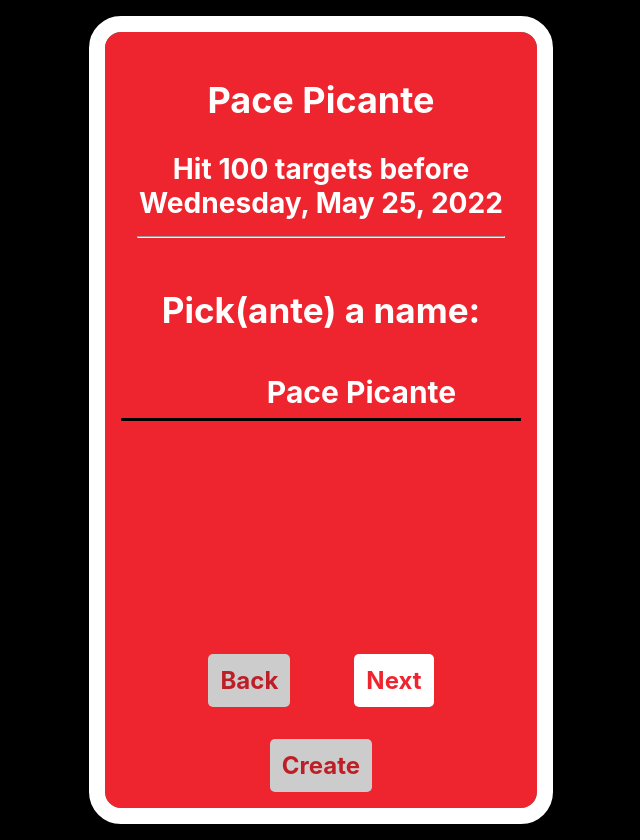
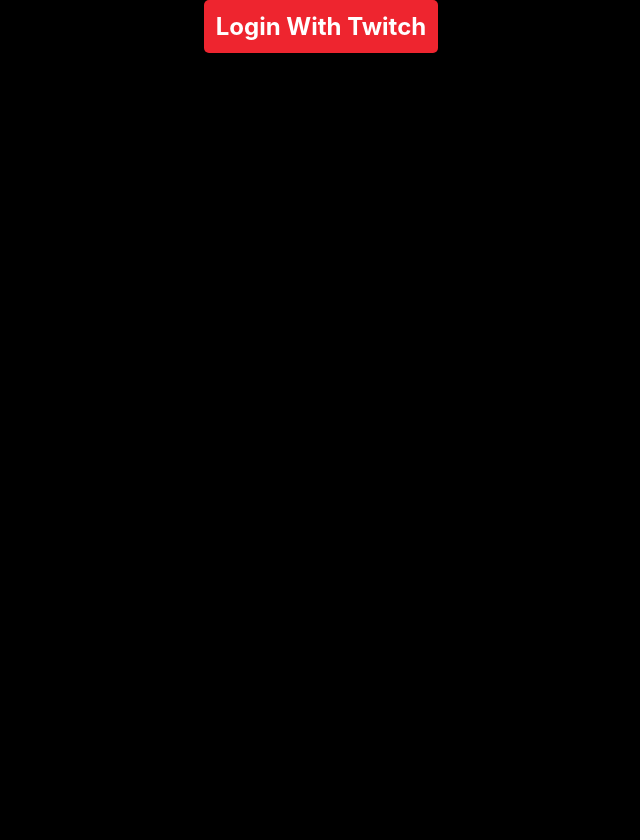
Before and after one commit to BlakeIngle/dang-pace, a React (Create React App) app: page /new in a window 1280 px wide. Shown: the whole page, without its empty margins (319-959 px from the left). After the commit the page ends 800 px from the top, so only its background shows below. Built offline with nearby package versions, Linux system fonts and the light colour scheme.

Commit message:
user can nav to twitch auth login (but not back)

```diff
--- a/package.json
+++ b/package.json
@@ -10,6 +10,7 @@
     "@testing-library/jest-dom": "^5.16.4",
     "@testing-library/react": "^13.2.0",
     "@testing-library/user-event": "^13.5.0",
+    "firebase": "^9.10.0",
     "react": "^18.1.0",
     "react-dom": "^18.1.0",
     "react-router-dom": "^6.3.0",
--- a/src/App.js
+++ b/src/App.js
@@ -1,29 +1,24 @@
-import logo from './logo.svg';
 import './App.css';
 import { Link } from 'react-router-dom';
 import { useLocalStorage } from './services/localStorage.service'
-import PaceDisplay from './components/paceDisplay/PaceDisplay';
+import PaceDashboard from './components/PaceDashboard/PaceDashboard';
+import TwitchLoginButton from './components/twitch/TwitchLoginButton';
 
 function App() {
-
-  // load pace ->
-  //  if pace -> display pace
-  //  else -> + create goal
-
-  const localStorageService = useLocalStorage()
-  var pace = localStorageService.getPace();
-  console.log(pace);
 
   return (
     <div className="App">
 
-      {!pace && (
+      <TwitchLoginButton />
+
+      {/* {!pace && (
         <Link to="/new">
           <button>+ Get Started</button>
         </Link>
       )}
-      {pace && <PaceDisplay pace={pace} />}
-    </div>
+
+      {pace && <PaceDashboard pace={pace} />} */}
+    </div >
   );
 }
 
--- a/src/components/paceMaker/PaceMaker.js
+++ b/src/components/paceMaker/PaceMaker.js
@@ -68,7 +68,10 @@
             // create pace
             console.log("making pace")
 
-            localStorageService.addPace(new Pace(pace))
+            let newPace = new Pace(pace);
+            console.log('pace created', newPace)
+            localStorageService.addPace(newPace);
+            console.log("pace saved");
             // TODO: animate
             navigate('/');
         } else {
--- /dev/null
+++ b/src/components/twitch/TwitchLoginButton.js
@@ -0,0 +1,39 @@
+import React from 'react'
+import { collection, getDocs } from 'firebase/firestore/lite';
+
+import { db } from '../../firebase/init-firebase'
+import { twitchConfig } from '../../twitch/config';
+
+export default function TwitchLoginButton() {
+
+
+    function getTwitchAuthUrl(secret) {
+        const { clientId, redirectUri, scope } = twitchConfig
+        return `https://id.twitch.tv/oauth2/authorize`
+            + `?response_type=code`
+            + `&client_id=${clientId}`
+            + `&redirect_uri=${redirectUri}`
+            + `&scope=${scope}`;
+    }
+
+    async function handleButtonClicked() {
+        // get client secret from api
+        // build url
+        // send off to twitch
+        // const twitch = firestore
+        const twitchCol = collection(db, 'appData');
+        console.log(twitchCol)
+        const twitchSnapshot = await getDocs(twitchCol);
+        console.log(twitchSnapshot)
+        const cityList = twitchSnapshot.docs[0].data();
+        console.log(twitchSnapshot?.docs[0]?.data()?.twitchClientSecret)
+        console.log(getTwitchAuthUrl())
+        window.open(getTwitchAuthUrl(), '_blank');
+    }
+
+    return (
+        <button onClick={handleButtonClicked}>
+            Login With Twitch
+        </button>
+    )
+}
--- /dev/null
+++ b/src/firebase/config.js
@@ -0,0 +1,8 @@
+export const firebaseConfig = {
+    apiKey: "AIzaSyB0J8J1rZirCUH3cWY67XiZEp6ZaV8ailM",
+    authDomain: "dang-pace.firebaseapp.com",
+    projectId: "dang-pace",
+    storageBucket: "dang-pace.appspot.com",
+    messagingSenderId: "205631613517",
+    appId: "1:205631613517:web:27a3f8b8dbad38a855ca04"
+};
--- /dev/null
+++ b/src/firebase/init-firebase.js
@@ -0,0 +1,9 @@
+import { initializeApp } from 'firebase/app';
+import { getFirestore } from 'firebase/firestore/lite';
+// import { } from 'firebase/<service>';
+
+import { firebaseConfig } from './config.js'
+
+const app = initializeApp(firebaseConfig);
+export const db = getFirestore(app);
+console.log(db)
--- a/src/index.js
+++ b/src/index.js
@@ -11,8 +11,9 @@
   <React.StrictMode>
     <BrowserRouter>
       <Routes>
-        <Route path="/" element={<App />} />
-        <Route path="/new" element={<PaceMaker />} />
+        <Route path="/" element={<App />}>
+          <Route path="/new" element={<PaceMaker />} />
+        </Route>
       </Routes>
     </BrowserRouter>
   </React.StrictMode>
--- /dev/null
+++ b/src/twitch/config.js
@@ -0,0 +1,6 @@
+export const twitchConfig = {
+    clientId: 'xpua2am660vyxrq5kv0w4grg703g1r',
+    redirectUri: 'http://localhost:3000',
+    scope: 'channel%3Aread%3Asubscriptions+user%3Aread%3Aemail',
+    state: ''
+}
```
Also changed, not shown: 1 other file (tests, documents, lock files or other folders).
